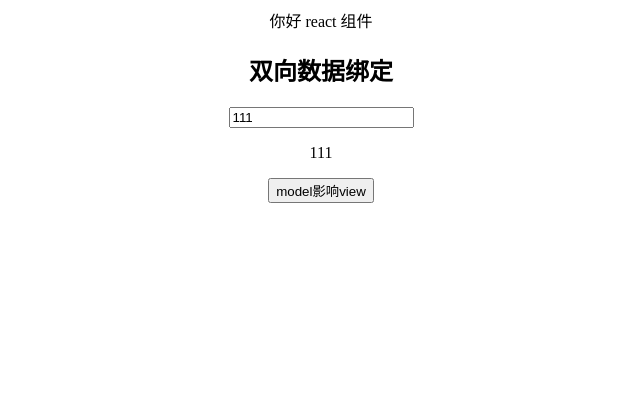
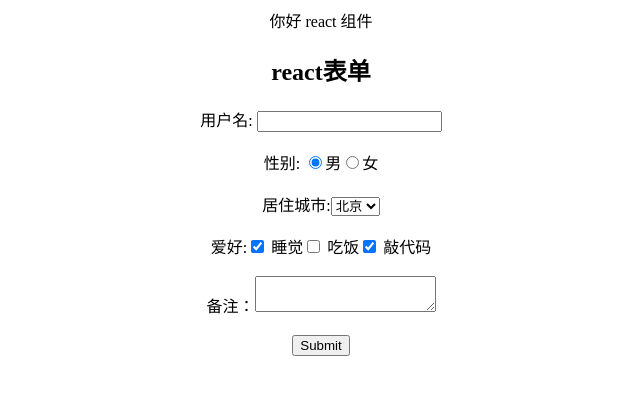
Before and after one commit to pjhuc/reactdemo_01, a React (Create React App) app: page / in a window 1280 px wide. Shown: the top 394 px of the page, without its empty margins (319-959 px from the left). Built offline with nearby package versions, Linux system fonts and the light colour scheme.

Commit message:
react  form表单

```diff
--- a/src/App.js
+++ b/src/App.js
@@ -4,6 +4,7 @@ import Home from './components/Home';
 import News from './components/News';
 import ListD from './components/List';
 import ToDoList from './components/ToDoList';
+import ReactForm from './components/ReactForm';
 
 function App() {
   return (
@@ -12,7 +13,8 @@ function App() {
       {/* <Home/> */}
       {/* <News /> */}
       {/* <ListD/> */}
-      <ToDoList/>
+      {/* <ToDoList/> */}
+      <ReactForm/>
     </div>
   );
 }
--- a/src/components/Home.js
+++ b/src/components/Home.js
@@ -2,39 +2,39 @@ import { getDefaultNormalizer } from '@testing-library/dom';
 import React, {Component } from 'react';
 
 import '../assets/css/index.css'
-/* 笨拙而原始的双向数据绑定 */
+/*
+约束性和非约束性组件:
+      非约束性组:<input type="text" defaultValue="a" />   这个 defaultValue 其实就是原生DOM中的 value 属性。
+      这样写出的来的组件，其value值就是用户输入的内容，React完全不管理输入的过程。
+
+      约束性组件：<input value={this.state.username} type="text" onChange={this.handleUsername}  />
+            这里，value属性不再是一个写死的值，他是 this.state.username, this.state.username 是由 this.handleChange 负责管理的。
+            这个时候实际上 input 的 value 根本不是用户输入的内容。而是onChange 事件触发之后，由于 this.setState 导致了一次重新渲染。
+            不过React会优化这个渲染过程。看上去有点类似双休数据绑定
+*/
 export default class Home extends Component{
-
-    constructor(){
-        super();
+    constructor(props){
+        super(props);
         this.state={
-            yourname:'我是一个home组件'
+          username:'11111'
         }
     }
-    inputChange=(event)=> {
-        // console.log("111");
-        console.log(event.target.value);
-        this.setState({
-            yourname:event.target.value
-        })
+    handleUsername=(e)=>{
+
+      this.setState({
+        username:e.target.value
+      })
     }
-
-    getInput=()=>{
-        alert(this.state.yourname);
-    }
-
     render(){
         return (
         <div>
-           {/*
-                获取表单的值
-                1、通过onChange监听表单的改变事件                   onChange
-                2、在onChange事件中获取表单的值                     时间对象
-                3、把表单输入的值赋给yourname                       this.setState({})
-                4、点击按钮的时候获取state中 的yourname             this.state.username
-            */}
-            <input onChange={this.inputChange} /><button onClick={this.getInput}>获取input的值</button>
-            <br/>
+           <h1>React表单</h1>
+              {/* MVVM */}
+              <input type="text" value={this.state.username} onChange={this.handleUsername} />
+              {this.state.username}
+              <br />
+              {/* MV */}
+              <input type="text" defaultValue={this.state.username}  />
         </div>
         )
     }
--- /dev/null
+++ b/src/components/ReactForm.js
@@ -0,0 +1,104 @@
+import React, { Component } from 'react';
+
+import '../assets/css/index.css'
+
+export default class ToDoList extends Component {
+    constructor(props) {
+        super(props);
+        this.state = {
+            msg: "react表单",
+            name: '',
+            sex: '1',
+            city: '',
+            citys: [
+                '北京', '上海', '深圳'
+            ],
+            hobby: [
+                {
+                    'title': "睡觉",
+                    'checked': true
+                },
+                {
+                    'title': "吃饭",
+                    'checked': false
+                },
+                {
+                    'title': "敲代码",
+                    'checked': true
+                }
+            ],
+            info: ''
+        }
+    }
+
+    handelSubmit=(e)=>{
+        //阻止submit的提交事件
+        // 取消事件的默认动作
+        e.preventDefault();
+        console.log(this.state.name,this.state.sex,this.state.city,this.state.hobby,this.state.info);
+
+    }
+    handelName=(e)=>{
+        this.setState({
+            name:e.target.value
+        })
+    }
+    handelSex=(e)=>{
+        this.setState({
+            sex:e.target.value
+        })
+    }
+    handelCity=(e)=>{
+        this.setState({
+            city:e.target.value
+        })
+    }
+    handelHobby=(key)=>{
+        var hobbyVal=this.state.hobby;
+        hobbyVal[key].checked=!hobbyVal[key].checked;
+        this.setState({
+            hobby:hobbyVal
+        })
+    }
+    handleInfo=(e)=>{
+        this.setState({
+            info:e.target.value
+        })
+    }
+    render() {
+        return (
+            <div>
+                <h2>{this.state.msg}</h2>
+                <form onSubmit={this.handelSubmit}>
+                    用户名: <input type="text" value={this.state.name} onChange={this.handelName} /> <br /><br />
+                    性别:   <input type="radio" value="1" checked={this.state.sex == 1} onChange={this.handelSex} />男
+                            <input type="radio" value="2" checked={this.state.sex == 2} onChange={this.handelSex} />女 <br /><br />
+                    居住城市:
+                            <select value={this.state.city} onChange={this.handelCity}>
+                                {
+                                    this.state.citys.map(function (value, key) {
+                                        return <option key={key}>{value}</option>
+                                    })
+                                }
+                            </select>
+                    <br /><br />
+                    爱好:
+                            {
+                                // 注意this指向
+                                this.state.hobby.map((value,key)=>{
+                                    return (
+                                    <span key={key}>
+                                            <input type="checkbox"  checked={value.checked}  onChange={this.handelHobby.bind(this,key)}/> {value.title}
+                                    </span>
+                                    )
+                                })
+                            }
+                    <br /><br />
+                    备注：<textarea vlaue={this.state.info}  onChange={this.handleInfo} />
+                    <br /><br />
+                    <input type="submit"  defaultValue="提交"/>
+                </form>
+            </div>
+        )
+    }
+}
```
